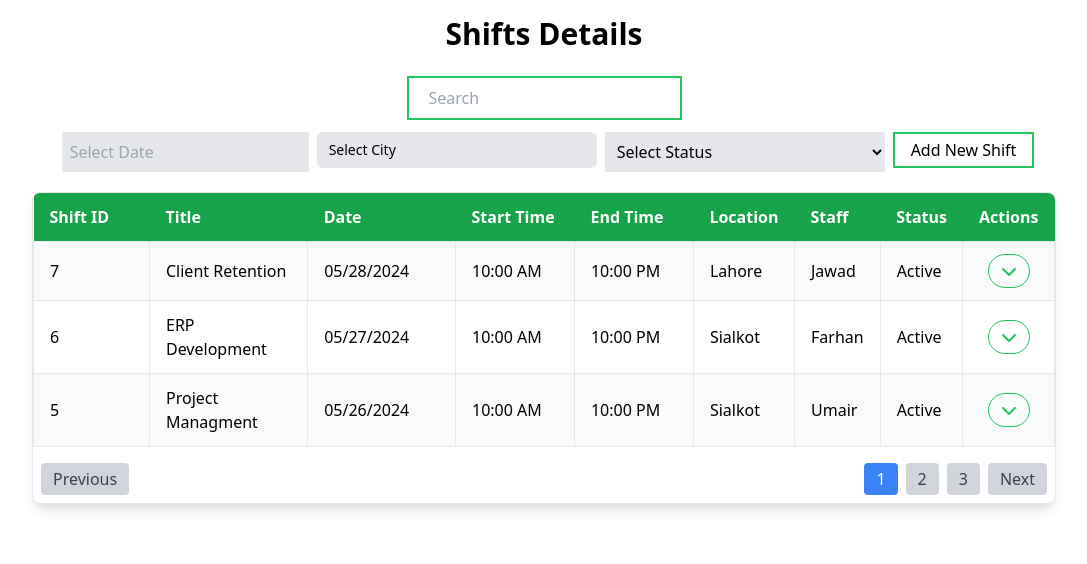
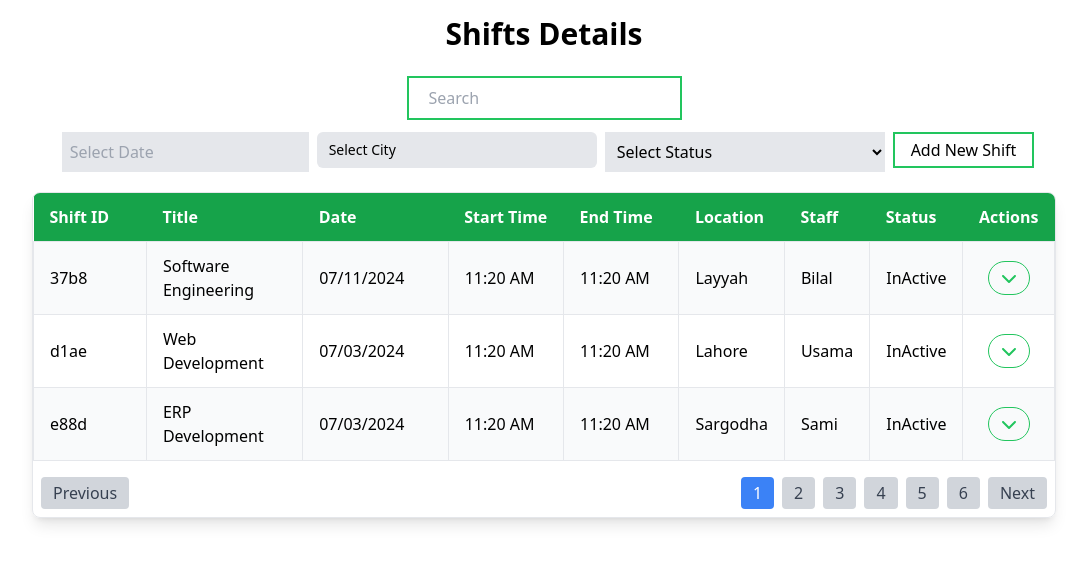
Before and after one commit to abdullahaslam2223/react-table, a React (Vite) app: page /shift in a window 1280 px wide. Shown: the top 564 px of the page, without its empty margins (96-1183 px from the left). Built offline with nearby package versions, Linux system fonts and the light colour scheme; data requests are answered from the project's data file.

Commit message:
shift details

```diff
--- a/src/Components/Shift/AddShift.tsx
+++ b/src/Components/Shift/AddShift.tsx
@@ -4,9 +4,14 @@ import { useForm, SubmitHandler } from "react-hook-form";
 import { toast, ToastContainer } from "react-toastify";
 import { NavigateFunction, useNavigate } from "react-router-dom";
 import { AvailableShiftType } from "./types";
+import { AddShiftProps } from "./types";
 
-const AddShift: React.FC = (): JSX.Element => {
+const AddShift: React.FC<AddShiftProps> = ({ closeModal }): JSX.Element => {
   const navigate: NavigateFunction = useNavigate();
+
+  const [availableShifts, setAvailableShifts] = React.useState<
+    AvailableShiftType[]
+  >([]);
 
   const {
     register,
@@ -26,8 +31,8 @@ const AddShift: React.FC = (): JSX.Element => {
       .then((data) => {
         console.log(data);
         toast.success("Shift Added Successfully!", {
-          onClose: () => navigate("/shift"),
-          autoClose: 2000,
+          onClose: () => closeModal(),
+          autoClose: 1000,
         });
       })
       .catch((error) => {
@@ -35,10 +40,6 @@ const AddShift: React.FC = (): JSX.Element => {
         toast("Error in adding shift!");
       });
   };
-
-  const [availableShifts, setAvailableShifts] = React.useState<
-    AvailableShiftType[]
-  >([]);
 
   const fetchAvailableShifts = async (): Promise<void> => {
     fetch("http://localhost:3000/availableShifts")
@@ -55,7 +56,7 @@ const AddShift: React.FC = (): JSX.Element => {
       <ToastContainer />
       <form
         onSubmit={handleSubmit(onSubmit)}
-        className="bg-gray-200 mx-auto w-1/2 pt-3 pb-5 px-5 flex flex-col"
+        className="bg-gray-200 pt-3 pb-5 px-5 flex flex-col"
       >
         <h1 className="text-green-500 text-center text-2xl font-bold my-2">
           Add New Shift
--- a/src/Components/Shift/Shift.tsx
+++ b/src/Components/Shift/Shift.tsx
@@ -6,6 +6,8 @@ import { FiltersType } from "./types";
 import DateFilter from "./DateFilter";
 import Dropdown from "../Utils/Dropdown";
 import { ToastContainer, toast } from "react-toastify";
+import Modal from "../Utils/Modal";
+import AddShift from "./AddShift";
 
 const Shift: React.FC = (): JSX.Element => {
   const navigate: NavigateFunction = useNavigate();
@@ -43,8 +45,9 @@ const Shift: React.FC = (): JSX.Element => {
   const setShiftsData: Function = (
     shiftsData: ShiftItemType[]
   ): ShiftItemType[] => {
-    const sortedShiftsData = [...shiftsData].sort((a, b) => b.id - a.id);
-    return sortedShiftsData;
+    return [...shiftsData].reverse();
+    // const sortedShiftsData = [...shiftsData].sort((a, b) => b.id - a.id);
+    // return sortedShiftsData;
     // const dateObjectsShiftsData = sortedShiftsData.map(
     //   (shiftsData): ShiftItemType => ({
     //     ...shiftsData,
@@ -140,8 +143,13 @@ const Shift: React.FC = (): JSX.Element => {
     }));
   };
 
-  const handleAddShiftClick = (): void => {
-    navigate("/add-shift");
+  const [isAddShiftModalOpen, setIsModalShiftOpen] =
+    React.useState<boolean>(false);
+  const openAddShiftModal = (): void => {
+    setIsModalShiftOpen(true);
+  };
+  const closeAddShiftModal = (): void => {
+    setIsModalShiftOpen(false);
   };
 
   return (
@@ -188,7 +196,7 @@ const Shift: React.FC = (): JSX.Element => {
         </div>
         <div className="ml-2 mb-2">
           <button
-            onClick={handleAddShiftClick}
+            onClick={openAddShiftModal}
             className="border border-2 border-green-500 px-4 py-1 hover:text-white hover:bg-green-500 transition transition-1"
           >
             Add New Shift
@@ -268,6 +276,11 @@ const Shift: React.FC = (): JSX.Element => {
           </div>
         </div>
       </div>
+      {isAddShiftModalOpen && (
+        <Modal modalClose={closeAddShiftModal}>
+          <AddShift closeModal={closeAddShiftModal} />
+        </Modal>
+      )}
     </div>
   );
 };
--- /dev/null
+++ b/src/Components/Shift/ShiftDetails.tsx
@@ -0,0 +1,43 @@
+import React from "react";
+import Timeline from "../Utils/Timeline";
+import { TimelineEvent } from "../Utils/types";
+
+const events: TimelineEvent[] = [
+  {
+    time: "11:59 am",
+    title: "Event 1",
+    description:
+      "Shift booked",
+    status: "Booked",
+  },
+  {
+    time: "12:00 pm",
+    title: "Event 2",
+    description:
+      "Asssiging the shift",
+    status: "Assigned",
+    assignedName: "John Doe",
+  },
+  {
+    time: "12:01 pm",
+    title: "Event 3",
+    description:
+      "Completed here",
+    status: "Completed",
+  },
+];
+
+const ShiftDetails: React.FC = (): JSX.Element => {
+  return (
+    <div>
+      <div className="w-3/4 bg-gray-200 py-5 mx-auto px-3">
+        <h1 className="font-bold text-center text-2xl text-green-500">
+          Shift Details
+        </h1>
+        <Timeline events={events} />
+      </div>
+    </div>
+  );
+};
+
+export default ShiftDetails;
--- a/src/Components/Shift/ShiftItem.tsx
+++ b/src/Components/Shift/ShiftItem.tsx
@@ -5,8 +5,10 @@ import { FontAwesomeIcon } from "@fortawesome/react-fontawesome";
 import { faChevronDown } from "@fortawesome/free-solid-svg-icons";
 import moment from "moment";
 import Modal from "../Utils/Modal";
+import { NavigateFunction, useNavigate, useParams } from "react-router-dom";
 
 const ShiftItem: React.FC<ShiftItemProps> = (props): JSX.Element => {
+  const navigate: NavigateFunction = useNavigate();
   const shift: ShiftItemType = props.shift;
   const [isDropDownOpen, setIsDropDownOpen] = React.useState<boolean>(false);
   const [showModal, setShowModal] = React.useState<boolean>(false);
@@ -20,10 +22,16 @@ const ShiftItem: React.FC<ShiftItemProps> = (props): JSX.Element => {
   const modalClose = (): void => {
     setShowModal(false);
   };
+  const viewDetails = (): void => {
+    navigate(`/shift/${shift.id}`);
+  };
 
   return (
     <>
-      <tr className="bg-white odd:bg-gray-50 hover:bg-gray-100 transition duration-300 rounded-lg">
+      <tr
+        onClick={viewDetails}
+        className="bg-white odd:bg-gray-50 hover:bg-gray-100 transition duration-300 rounded-lg cursor-pointer"
+      >
         <td className="border px-4 py-3">{shift.id}</td>
         <td className="border px-4 py-3">{shift.title}</td>
         <td className="border px-4 py-3">
--- a/src/Components/Shift/db.json
+++ b/src/Components/Shift/db.json
@@ -69,6 +69,78 @@
       "location": "Lahore",
       "staff": "Jawad",
       "status": true
+    },
+    {
+      "id": "6a04",
+      "title": "Business Development",
+      "date": "2024-07-05T22:31",
+      "location": "Multan",
+      "staff": "Sufyan",
+      "status": "true"
+    },
+    {
+      "id": "041c",
+      "title": "Project Managment",
+      "date": "2024-07-03T20:34",
+      "location": "Layyah",
+      "staff": "Khubaib",
+      "status": "true"
+    },
+    {
+      "id": "5c08",
+      "title": "Client Retention",
+      "date": "2024-07-05T19:40",
+      "location": "Rawalpindi",
+      "staff": "Hamza",
+      "status": "true"
+    },
+    {
+      "id": "a0be",
+      "title": "Business Development",
+      "date": "2024-07-11T19:41",
+      "location": "Lahore",
+      "staff": "Bilal",
+      "status": "true"
+    },
+    {
+      "id": "e105",
+      "title": "Software Engineering",
+      "date": "2024-07-13T07:43",
+      "location": "Karachi",
+      "staff": "Athar",
+      "status": "false"
+    },
+    {
+      "id": "e653",
+      "title": "App Development",
+      "date": "2024-07-12T02:24",
+      "location": "Lahore",
+      "staff": "Ahtisham",
+      "status": "true"
+    },
+    {
+      "id": "e88d",
+      "title": "ERP Development",
+      "date": "2024-07-03T14:28",
+      "location": "Sargodha",
+      "staff": "Sami",
+      "status": "true"
+    },
+    {
+      "id": "d1ae",
+      "title": "Web Development",
+      "date": "2024-07-03T14:29",
+      "location": "Lahore",
+      "staff": "Usama",
+      "status": "true"
+    },
+    {
+      "id": "37b8",
+      "title": "Software Engineering",
+      "date": "2024-07-11T14:43",
+      "location": "Layyah",
+      "staff": "Bilal",
+      "status": "false"
     }
   ],
   "availableShifts": [
--- /dev/null
+++ b/src/Components/Utils/Timeline.tsx
@@ -0,0 +1,39 @@
+import React from "react";
+import { TimelineProps } from "./types";
+
+const Timeline: React.FC<TimelineProps> = ({ events }): JSX.Element => {
+  return (
+    <div className="relative">
+      <div className="absolute h-full border-l-2 border-green-500 left-8"></div>
+      {events.map((event, index) => (
+        <div key={index} className="mb-8 flex items-center">
+          <div className="flex items-center justify-center w-16">
+            <div
+              className={`w-4 h-4 rounded-full ${
+                event.status === "Completed"
+                  ? "bg-green-500"
+                  : event.status === "Assigned"
+                  ? "bg-blue-500"
+                  : "bg-gray-500"
+              }`}
+            ></div>
+          </div>
+          <div className="ml-4">
+            <div className="text-sm text-gray-500">{event.time}</div>
+            <div className="text-lg font-semibold">{event.title}</div>
+            <div className="text-gray-700">
+              {event.description}
+              {event.status === "Assigned" && event.assignedName && (
+                <span className="block mt-1">
+                  Assigned to: {event.assignedName}
+                </span>
+              )}
+            </div>
+          </div>
+        </div>
+      ))}
+    </div>
+  );
+};
+
+export default Timeline;
--- a/src/Components/Utils/types.ts
+++ b/src/Components/Utils/types.ts
@@ -11,3 +11,15 @@ export interface DropdownProps {
   filters: FiltersType;
   setFilters: Function;
 }
+
+export interface TimelineEvent {
+  time: string;
+  title: string;
+  description: string;
+  status: "Booked" | "Assigned" | "Completed";
+  assignedName?: string;
+}
+
+export interface TimelineProps {
+  events: TimelineEvent[];
+}
--- a/src/main.tsx
+++ b/src/main.tsx
@@ -10,8 +10,8 @@ import {
 } from "react-router-dom";
 import AgencyTable from "./Components/Agency/AgencyTable.tsx";
 import Shift from "./Components/Shift/Shift.tsx";
-import AddShift from "./Components/Shift/AddShift.tsx";
 import "react-toastify/dist/ReactToastify.css";
+import ShiftDetails from "./Components/Shift/ShiftDetails.tsx";
 
 const router = createBrowserRouter(
   createRoutesFromElements(
@@ -19,7 +19,7 @@ const router = createBrowserRouter(
       <Route path="/" element={<App />} />
       <Route path="/agency" element={<AgencyTable />} />
       <Route path="/shift" element={<Shift />} />
-      <Route path="/add-shift" element={<AddShift />} />
+      <Route path="/shift/:id" element={<ShiftDetails />} />
     </>
   )
 );
```
Also changed, not shown: src/Components/Shift/types.ts (+11 -0 lines).
